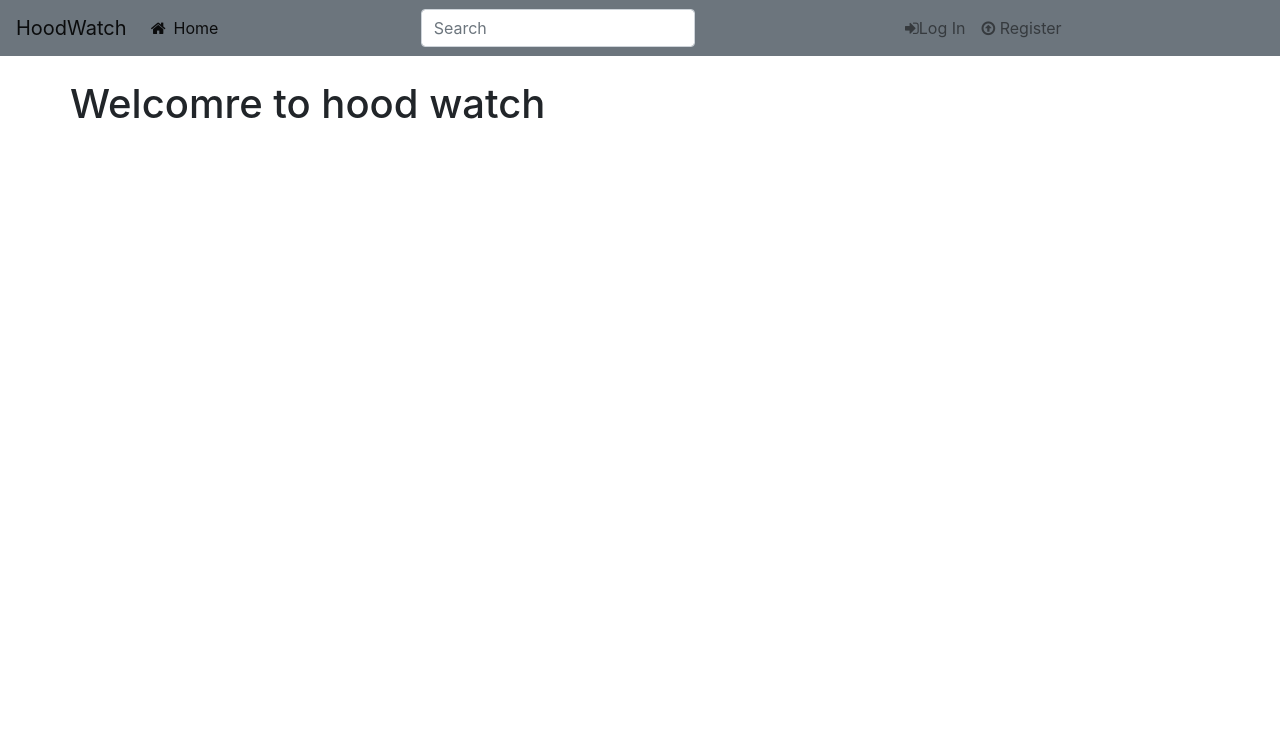
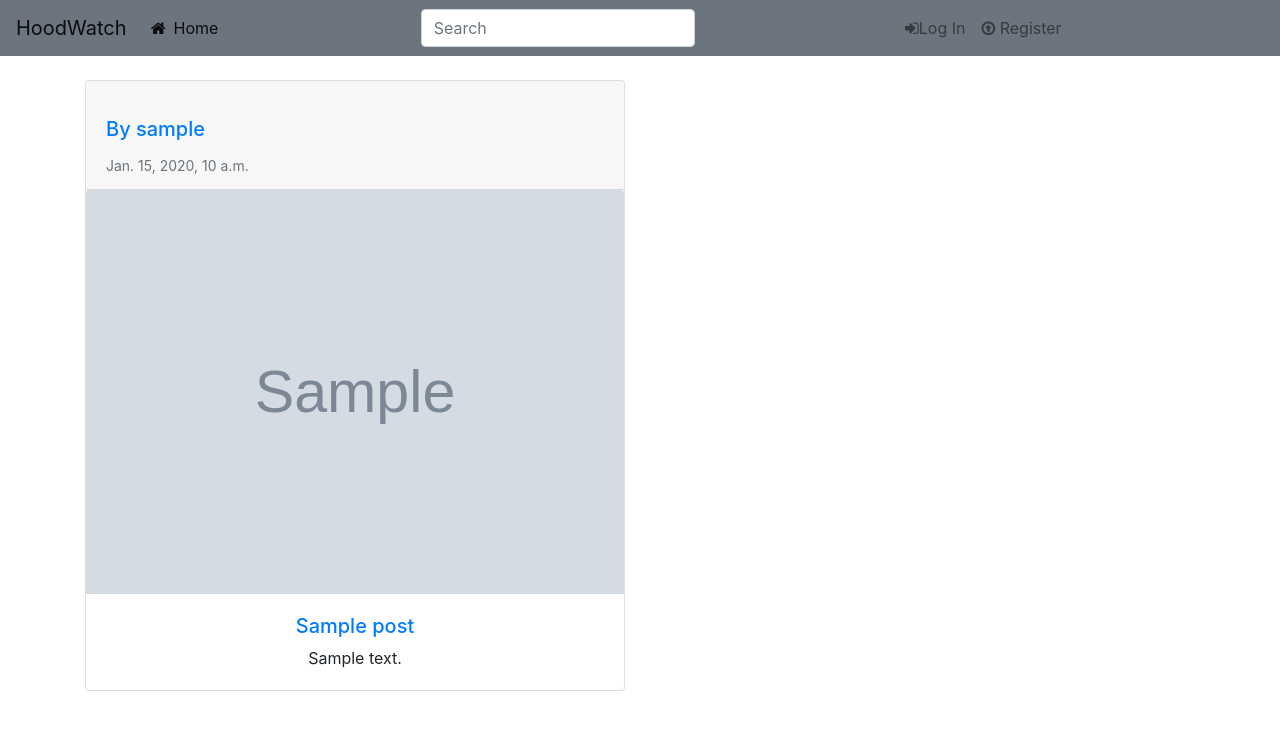
Before and after one commit to Sundaybrian/hood-watch, a Django app: template hood/templates/hood/home.html in a window 1280 px wide. Shown: the top 730 px of the page. Run offline with Django 3.2, Linux system fonts and the light colour scheme; tables that the repository leaves empty hold one stand-in row (values such as "Sample post"); the template is opened without the code that fills it: values that come from a table or form of the project are taken from there, most other values are stand-ins (such as "Sample title", 1, 10 or a date in 2020); grey boxes marked "Sample" are stand-in pictures; parts of the project's set-up code (start-up, migrations or seed data) failed here and were passed over; some libraries are stand-ins or nearby versions.

Commit message:
add the home template to render the posts

```diff
--- a/hood/templates/hood/home.html
+++ b/hood/templates/hood/home.html
@@ -1,9 +1,38 @@
 {% include 'hood/base.html'%}
 {% block content %}
+
 <div class="container mt-4">
 <div class="row">
- <h1>Welcomre to hood watch</h1>
+  <!-- <div class="col-md-2"></div> -->
+  {% for post in posts %}
+  <div class="col-md-6 col-sm-12">
+      <div class="card mb-3">
+        <div class="card-header">
+          <img src="{{posts.author.profile.image.url}}" class="rounded-circle" alt="">
+          <div class="post-header">
+             <div class="post-data">
+                <h5 class="card-title">
+                    <a href="{}">By {{post.author.username}}</a>
+                  </h5>
+                  <small class="text-muted">{{post.date_posted}}</small>
+             </div>
+          </div>
+        </div>
+        <img src="{{post.image.url}}"  class="card-img-top" alt="">
+        <div class="card-body text-center">
+            <h5><a href="{}">{{post.title}}</a> </h5>
+            <p class="card-text">{{post.description}}</p>
 
+
+        </div>
+
+    </div>
+
+
+
+  </div>
+  {% endfor %}
+</div>
 
 </div>
 
--- a/hood/views.py
+++ b/hood/views.py
@@ -1,6 +1,6 @@
 from django.shortcuts import render,get_list_or_404,redirect
 from django.http import Http404,HttpResponse
-from django.contrib import ,messages
+from django.contrib import messages
 from django.contrib.auth.decorators import login_required
 from django.contrib.auth.mixins import (UserPassesTestMixin,LoginRequiredMixin)
 from django.views.generic import(ListView,DeleteView,DeleteView,CreateView,UpdateView)
```
Also changed, not shown: media/posters/Screenshot_from_2019-08-27_10-43-55.png (added), media/posters/go-your-own-road-Erik-Johansson.jpg (added), media/posters/road-closed-unexpectedly.jpg (added).
